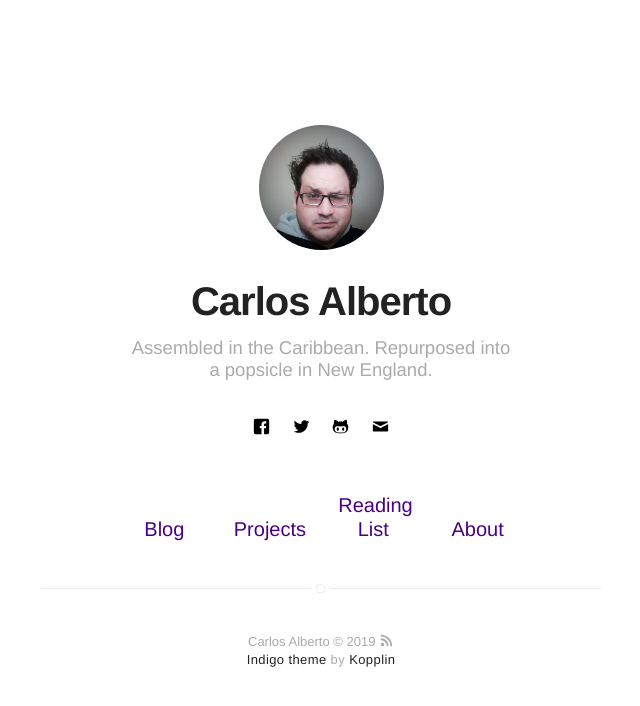
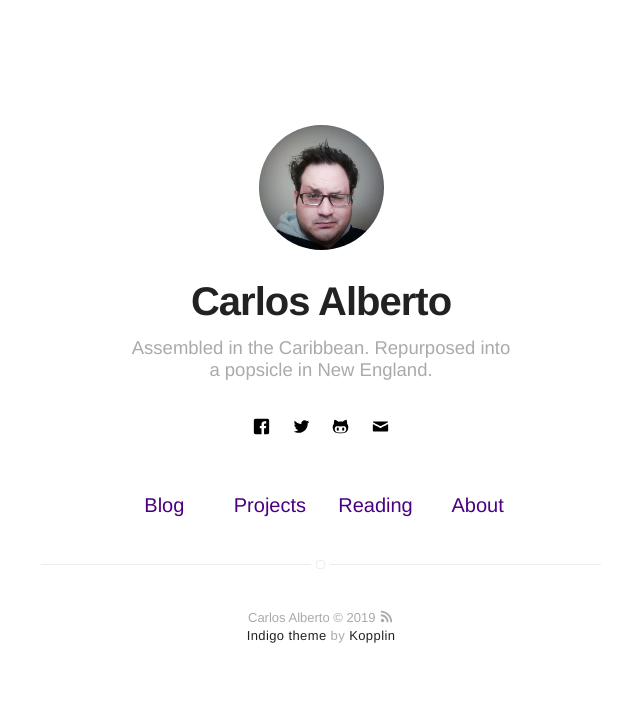
Before and after one commit to caalbert/caalbert.github.io, a Jekyll site: the page built from index.html, in a window 1280 px wide. Shown: the top 706 px of the page, without its empty margins (319-959 px from the left). Built offline with Jekyll 4.4.1, drawn with Linux system fonts in a browser that asks for light colours.

Commit message:
change reading title

```diff
--- a/_includes/header.html
+++ b/_includes/header.html
@@ -4,7 +4,7 @@
 {% if page.title == "Blog"
    or page.title == "Projects"
    or page.title == "Tags"
-   or page.title == "Reading List"
+   or page.title == "Reading"
 %}{% assign showMinHeader = true %}{% endif %}
 
 {% if showHeader == true %}
--- a/_includes/nav.html
+++ b/_includes/nav.html
@@ -25,7 +25,7 @@
         {% if site.reading == true %}
             {% if page.title != "Reading List" %}
                 <li class="item">
-                    <a class="link" href="{{ site.url }}/reading">Reading List</a>
+                    <a class="link" href="{{ site.url }}/reading">Reading</a>
                 </li>
             {% endif %}
         {% endif %}
--- a/_layouts/default.html
+++ b/_layouts/default.html
@@ -27,7 +27,7 @@ layout: compress
         {% if page.tag %}
             <div class="post">
         {% else %}
-            {% if page.title == "About" or page.title == "404" %}
+            {% if page.title == "About" or page.title == "404" or page.title == "Reading" %}
                 <div class="page {{ page.title | downcase }}">
             {% else %}
                 <div class="{{ page.title | downcase }}">
```
Also changed, not shown: reading.md (+1 -1 lines).
